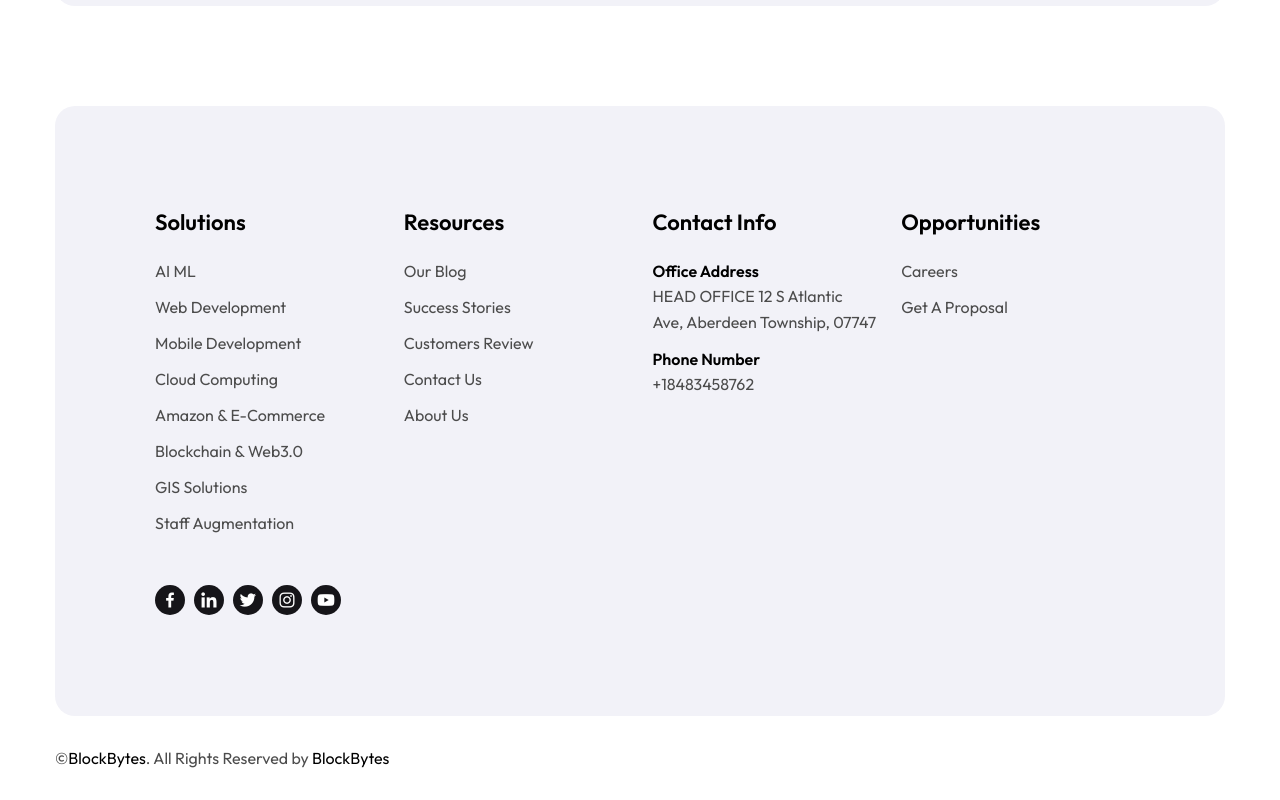
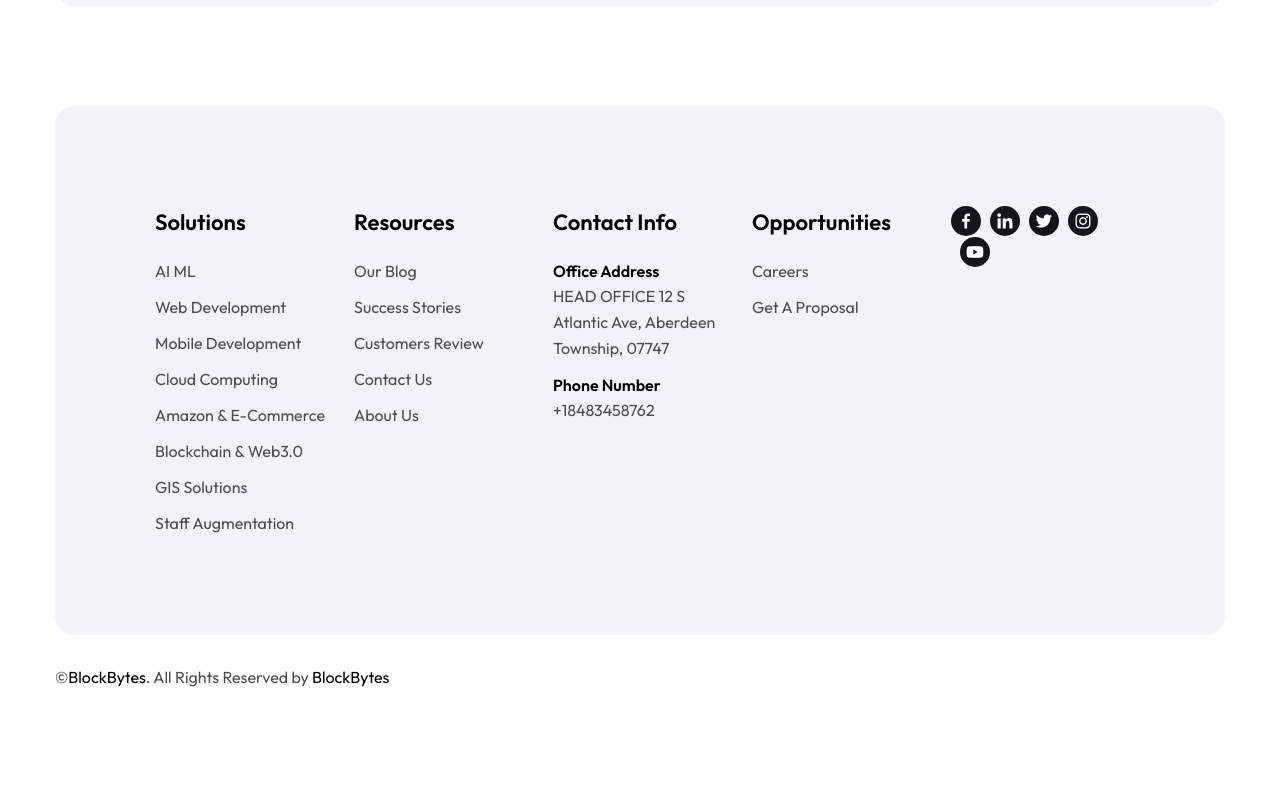
Before and after one commit to arslan7676/blockbytes, a Next.js app: page /faq in a window 1280 px wide. Shown: the part 2058-2858 px from the top of the page. After the commit the page ends 2777 px from the top, so only its background shows below. Built offline with nearby package versions, Linux system fonts and the light colour scheme.

Commit message:
updated code

```diff
--- a/src/components/Layout/Footer.tsx
+++ b/src/components/Layout/Footer.tsx
@@ -8,7 +8,7 @@
     <>
       <div className="container mx-auto">
         <div className="bg-[#F2F2F8] rounded-[20px] p-[30px] md:p-[80px] lg:p-[100px]">
-          <div className="grid gap-[25px] grid-cols-1 sm:grid-cols-2 md:grid-cols-2 lg:grid-cols-2 xl:grid-cols-4 2xl:grid-cols-4">
+          <div className="grid gap-[25px] grid-cols-1 sm:grid-cols-2 md:grid-cols-2 lg:grid-cols-2 xl:grid-cols-5 2xl:grid-cols-5">
             {/* Solutions */}
             <div
               data-aos="fade-in"
@@ -143,10 +143,8 @@
                 </li>
               </ul>
             </div>
+          <SignupNewsletter />
           </div >
-          <div className="mt-[50px]">
-          <SignupNewsletter />
-          </div>
         </div>
         {/* Bottom Footer */}
         <div className="py-[30px]">
```
